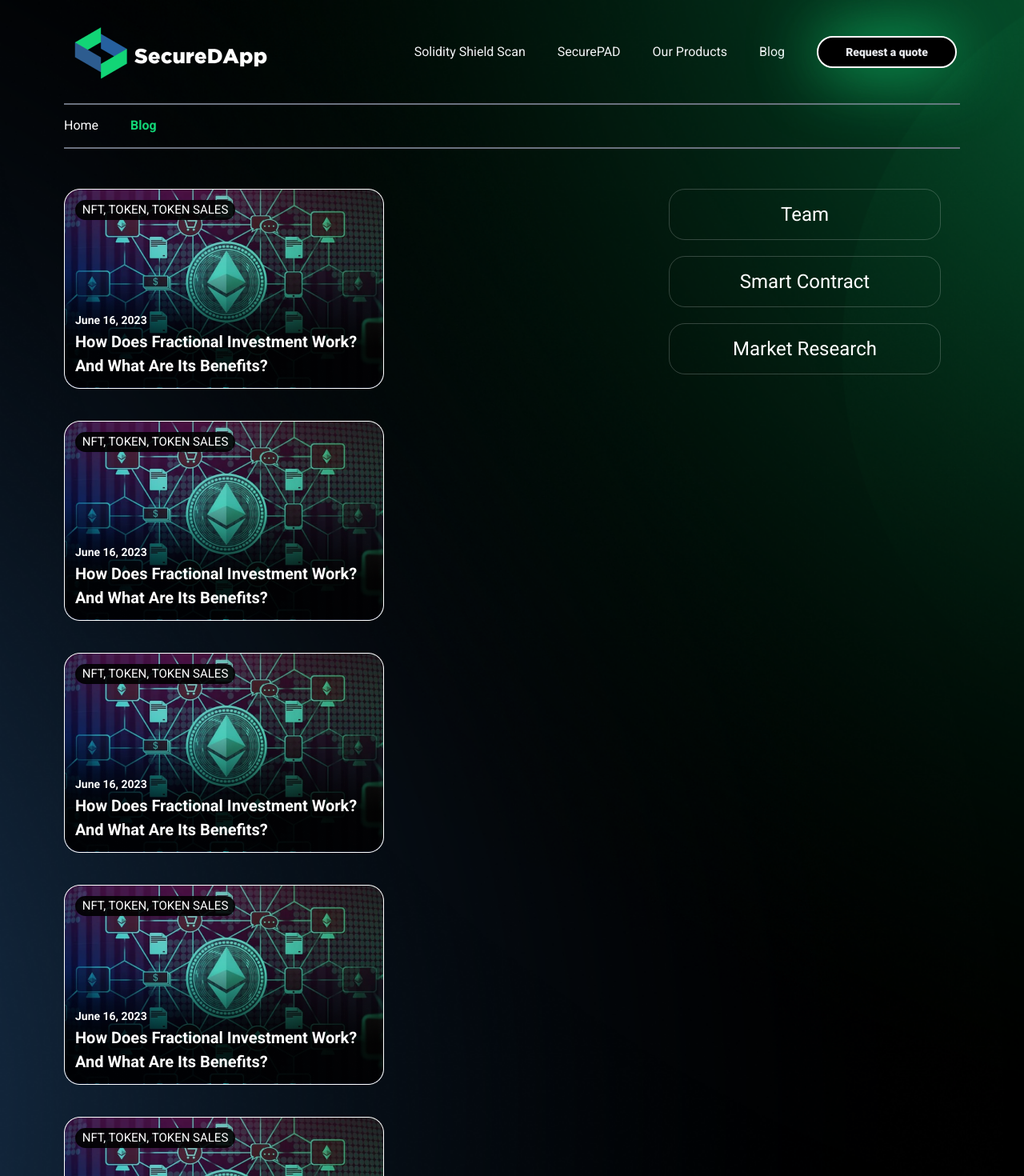
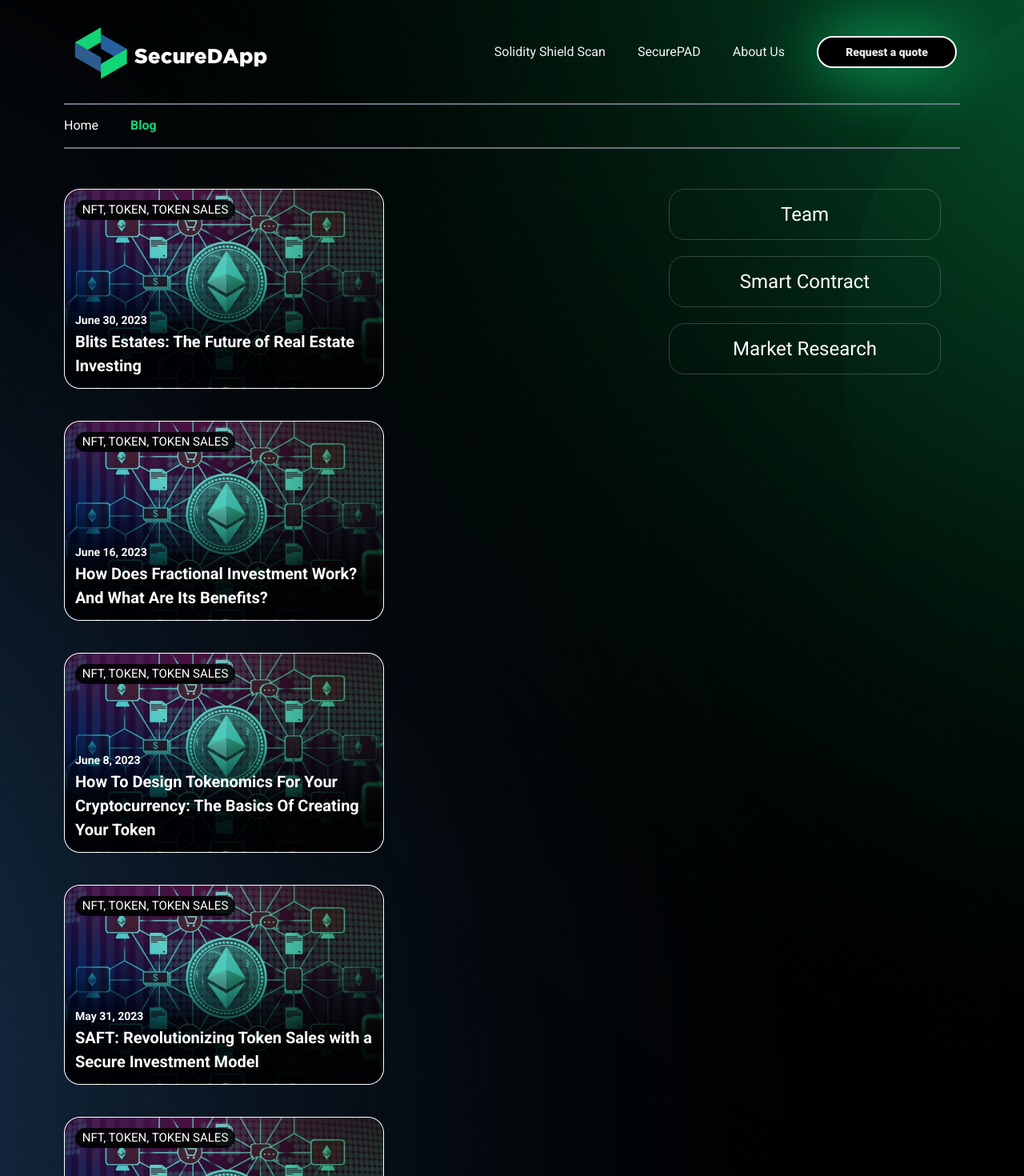
Before and after one commit to securedapp-github/Securedapp_Website, a React (Create React App) app: page /blog in a window 1280 px wide. Shown: the top 1470 px of the page at 80% size. Built offline with nearby package versions, Linux system fonts and the light colour scheme.

Commit message:
footer_toast_URLs

```diff
--- a/src/App.js
+++ b/src/App.js
@@ -31,14 +31,14 @@ function App() {
   return (
     <Routes>
       <Route exact path="/" element={<HomeComp />} />
-      <Route exact path="/scan" element={<ScanComp />} />
+      <Route exact path="/smart-contract-scanner-solidity-shield" element={<ScanComp />} />
       <Route exact path="/about-us" element={<AboutComp />} />
       <Route exact path="/contact-us" element={<ContactComp />} />
-      <Route exact path="/smart-contract-dev" element={<SmartContractdev />} />
-      <Route exact path="/dapp-security" element={<DappSecurityAudit />} />
-      <Route exact path="/dapp-dev" element={<DappDevComp />} />
-      <Route exact path="/SecurePAD" element={<SecurePadTokenComp />} />
-      <Route exact path="/tokenomics" element={<TokenomicsComp />} />
+      <Route exact path="/smart-contract-development" element={<SmartContractdev />} />
+      <Route exact path="/dapp-security-audit" element={<DappSecurityAudit />} />
+      <Route exact path="/dapp-development" element={<DappDevComp />} />
+      <Route exact path="/token-launchpad-Securepad" element={<SecurePadTokenComp />} />
+      <Route exact path="/tokenomics-design" element={<TokenomicsComp />} />
       <Route exact path="/blog" element={<BlogComp />} />
     </Routes>
   );
--- a/src/components/BlogHero.jsx
+++ b/src/components/BlogHero.jsx
@@ -33,8 +33,8 @@ const BlogHero = () => {
     {
       id: 1,
       topic: "NFT, TOKEN, TOKEN SALES",
-      date: "June 16, 2023",
-      title: "How Does Fractional Investment Work? And What Are Its Benefits?",
+      date: "June 30, 2023",
+      title: "Blits Estates: The Future of Real Estate Investing",
       link: "#",
     },
     {
@@ -47,36 +47,36 @@ const BlogHero = () => {
     {
       id: 3,
       topic: "NFT, TOKEN, TOKEN SALES",
-      date: "June 16, 2023",
-      title: "How Does Fractional Investment Work? And What Are Its Benefits?",
+      date: "June 8, 2023",
+      title: "How To Design Tokenomics For Your Cryptocurrency: The Basics Of Creating Your Token",
       link: "#",
     },
     {
       id: 4,
       topic: "NFT, TOKEN, TOKEN SALES",
-      date: "June 16, 2023",
-      title: "How Does Fractional Investment Work? And What Are Its Benefits?",
+      date: "May 31, 2023",
+      title: "SAFT: Revolutionizing Token Sales with a Secure Investment Model",
       link: "#",
     },
     {
       id: 5,
       topic: "NFT, TOKEN, TOKEN SALES",
-      date: "June 16, 2023",
-      title: "How Does Fractional Investment Work? And What Are Its Benefits?",
+      date: "May 21, 2023",
+      title: "Token Launchpads: A Guide for Investors",
       link: "#",
     },
     {
       id: 6,
       topic: "NFT, TOKEN, TOKEN SALES",
-      date: "June 16, 2023",
-      title: "How Does Fractional Investment Work? And What Are Its Benefits?",
+      date: "May 12, 2023",
+      title: "Token Offerings 101: An Overview of ICOs, STOs, IDOs, and More",
       link: "#",
     },
     {
       id: 7,
       topic: "NFT, TOKEN, TOKEN SALES",
-      date: "June 16, 2023",
-      title: "How Does Fractional Investment Work? And What Are Its Benefits?",
+      date: "May 3, 2023",
+      title: "The Future of DApps: Trends to Watch in 2023 and Beyond",
       link: "#",
     },
     // Add more blog data objects
--- a/src/components/Footer.jsx
+++ b/src/components/Footer.jsx
@@ -1,5 +1,5 @@
 import React from "react";
-import { FaFacebook, FaTwitter, FaInstagram, FaTelegram } from "react-icons/fa";
+import { FaDiscord, FaFacebook, FaTwitter, FaLinkedin, FaTelegram } from "react-icons/fa";
 import logo from "../images/logo.png";
 const Footer = () => {
   const style = {
@@ -57,7 +57,7 @@ const Footer = () => {
 
             <div className="flex flex-col items-start mt-4 space-y-4">
               <a
-                href="/scan"
+                href="/smart-contract-scanner-solidity-shield"
                 className="text-[#5F5F5F] transition-colors duration-200 dark:text-gray-200 dark:hover:text-blue-400 hover:underline hover:text-blue-600"
               >
                 Solidity Shield
@@ -288,7 +288,7 @@ const Footer = () => {
               target="_blank"
               className="text-gray-300 hover:text-blue-600 transition-colors duration-200"
             >
-              <FaFacebook className="w-[30px] h-[30px]" />
+              <FaDiscord className="w-[30px] h-[30px]" />
             </a>
             <a
               href="https://twitter.com/secure_dapp"
@@ -302,7 +302,7 @@ const Footer = () => {
               target="_blank"
               className="text-gray-300 hover:text-blue-600 transition-colors duration-200"
             >
-              <FaInstagram className="w-[30px] h-[30px]" />
+              <FaLinkedin className="w-[30px] h-[30px]" />
             </a>
             <a
               href="https://telegram.me/securedappcommunity"
--- a/src/components/FooterInAbout.jsx
+++ b/src/components/FooterInAbout.jsx
@@ -53,7 +53,7 @@ const FooterInAbout = () => {
 
             <div className="flex flex-col items-start mt-4 space-y-4">
               <a
-                href="/scan"
+                href="/smart-contract-scanner-solidity-shield"
                 className="text-[#FFF] transition-colors duration-200 dark:text-gray-200 dark:hover:text-blue-400 hover:underline hover:text-blue-600"
               >
                 Solidity Shield
--- a/src/components/FooterInScan.jsx
+++ b/src/components/FooterInScan.jsx
@@ -53,7 +53,7 @@ const FooterInScan = () => {
 
             <div className="flex flex-col items-start mt-4 space-y-4">
               <a
-                href="/scan"
+                href="/smart-contract-scanner-solidity-shield"
                 className="text-[#fff] font-normal leading-[170%]  transition-colors duration-200 dark:text-gray-200 dark:hover:text-blue-400 hover:underline hover:text-blue-600"
               >
                 Solidity Shield
--- a/src/components/NavWithBread.jsx
+++ b/src/components/NavWithBread.jsx
@@ -5,11 +5,11 @@ import { Bars3Icon, XMarkIcon } from "@heroicons/react/24/outline";
 import Logo from "../images/logoblacktextsdlogowhite-1@2x.png";
 import AuditModal from "./AuditModal";
 const navigation = [
-  { name: "Solidity Shield Scan", href: "/scan" },
-  { name: "SecurePAD", href: "/securePAD" },
-  { name: "Our Products", href: "/about-us", special: true },
+  { name: "Solidity Shield Scan", href: "/smart-contract-scanner-solidity-shield" },
+  { name: "SecurePAD", href: "/token-launchpad-Securepad" },
+  { name: "About Us", href: "/about-us", special: true },
   // { name: "Contact Us", href: "#" },
-  { name: "Blog", href: "/blog" },
+  // { name: "Blog", href: "/blog" },
 ];
 
 function NavbarWithBread({ onItemClick }) {
--- a/src/components/Navbar.jsx
+++ b/src/components/Navbar.jsx
@@ -5,11 +5,11 @@ import { Bars3Icon, XMarkIcon } from "@heroicons/react/24/outline";
 import Logo from "../images/logoblacktextsdlogowhite-1@2x.png";
 import AuditModal from "./AuditModal";
 const navigation = [
-  { name: "Solidity Shield Scan", href: "/scan" },
-  { name: "SecurePAD", href: "/SecurePAD" },
-  { name: "Our Products", href: "/about-us", special: true },
+  { name: "Solidity Shield Scan", href: "/smart-contract-scanner-solidity-shield" },
+  { name: "SecurePAD", href: "/token-launchpad-Securepad" },
+  { name: "About Us", href: "/about-us", special: true },
   // { name: "Contact Us", href: "#" },
-  { name: "Blog", href: "/blog" },
+  // { name: "Blog", href: "/blog" },
 ];
 
 function Navbar({ onItemClick }) {
--- a/src/components/SecureDappToken.jsx
+++ b/src/components/SecureDappToken.jsx
@@ -1,8 +1,10 @@
 import React from "react";
 import SectionHeader from "./SectionHeader";
 import hero from "../images/securepadicon.png";
+import { ToastContainer, toast } from 'react-toastify';
+import 'react-toastify/dist/ReactToastify.css';
+
 const SecureDAppToken = () => {
-
 
   const SecurePad_Link = () => {
     return (
@@ -18,7 +20,7 @@ const SecureDAppToken = () => {
           </div>
         </div>
         <div className="flex justify-center items-center md:mb-[20px] mb-[50px] md:ml-0 ml-[40px] pr-[30px] ">
-          <button onClick={() => {alert("Coming Soon");}}
+          <button onClick={() => { toast("Coming Soon");}}
             className=" lg:mt-[50px] md:mb-[10px] md:mt-[5px] mt-[25px] h-[60px] w-[341px] py-2 px-8  border border-transparent text-black  rounded-full [background:linear-gradient(90deg,_#12d576,_#2d5c8f)] shadow-[0px_0px_80px_rgba(18,_213,_118,_0.25)]  text-center font-sans md:text-xl text-xl font-normal leading-normal"
           >
             Launch SecurePad
@@ -30,6 +32,12 @@ const SecureDAppToken = () => {
 
   return (
     <div className="md:pt-[200px] pt-[150px] pt-[0px] audithero">
+        <ToastContainer
+        position="top-center"
+        autoClose={2000}
+        theme="dark"
+        pauseOnHover
+      />
       <div className="flex lg:flex-row flex-col-reverse gap-[0px] ">
         <div className="lg:px-[80px] px-[20px] lg:pb-0 pb-5">
           <SectionHeader content={"SecurePAD's Token Launchpad"} />
--- a/src/components/SpecialNav.jsx
+++ b/src/components/SpecialNav.jsx
@@ -5,11 +5,11 @@ import { Bars3Icon, XMarkIcon } from "@heroicons/react/24/outline";
 import Logo from "../images/logoblacktextsdlogowhite-1@2x.png";
 import AuditModal from "./AuditModal";
 const navigation = [
-  { name: "Solidity Shield Scan", href: "/scan" },
-  { name: "SecurePAD", href: "/SecurePAD" },
-  { name: "Our Products", href: "/about-us", special: true },
+  { name: "Solidity Shield Scan", href: "/smart-contract-scanner-solidity-shield" },
+  { name: "SecurePAD", href: "/token-launchpad-Securepad" },
+  { name: "About Us", href: "/about-us", special: true },
   // { name: "Contact Us", href: "#" },
-  { name: "Blog", href: "/blog" },
+  // { name: "Blog", href: "/blog" },
 ];
 
 function SpecialNav({ onItemClick }) {
```
Also changed, not shown: src/components/Products.jsx (+6 -6 lines).
